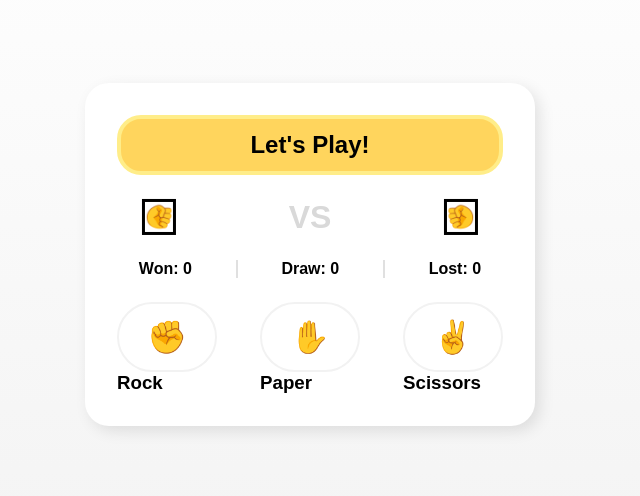
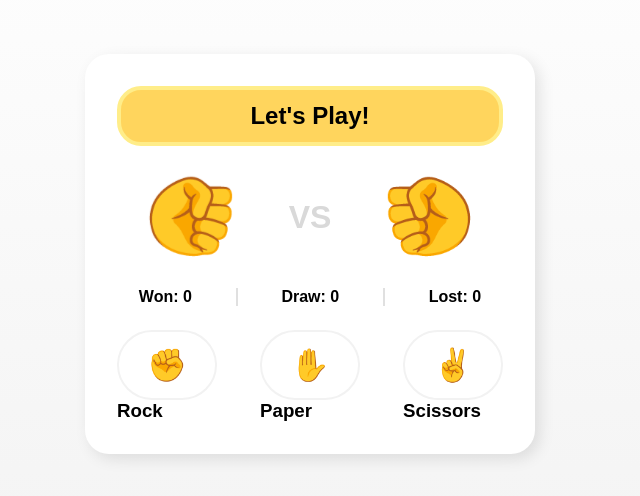
Before and after one commit to shubhamkm5382/HTML-CSS-JavaScript-Projects, a plain HTML site: page Rock-Paper-Scissors-Game/index.html in a window 1280 px wide. Shown: the part 146-642 px from the top of the page, without its empty margins (330-970 px from the left). Drawn offline with Linux system fonts and the light colour scheme.

Commit message:
rename folder name

```diff
--- a/Roc-Paper-Scissors-Game/style.css
+++ b/Rock-Paper-Scissors-Game/style.css
@@ -42,18 +42,16 @@ main{
     align-items: center;
 }
 
-.player-choice-text
+.player-choice-text,
 .cpu-choice-text {
     font-size: 80px;
 }
 
 .player-choice-text {
-    border: solid;
     transform: rotate(90deg) rotateY(180deg);
 }
 
 .cpu-choice-text {
-    border: solid;
     transform: rotate(-90deg);
 }
 
```
Also changed, not shown: Rock-Paper-Scissors-Game/index.html (renamed from Roc-Paper-Scissors-Game/index.html), Rock-Paper-Scissors-Game/script.js (added).
